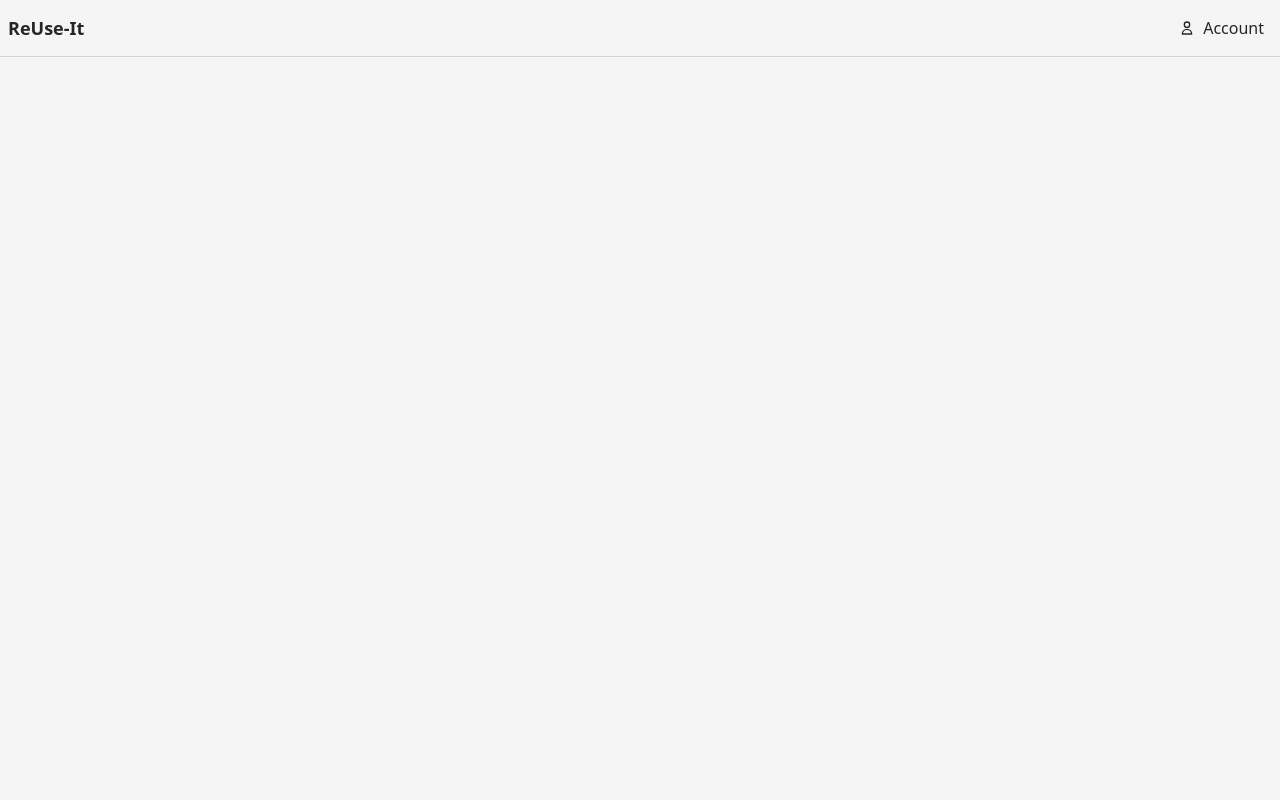
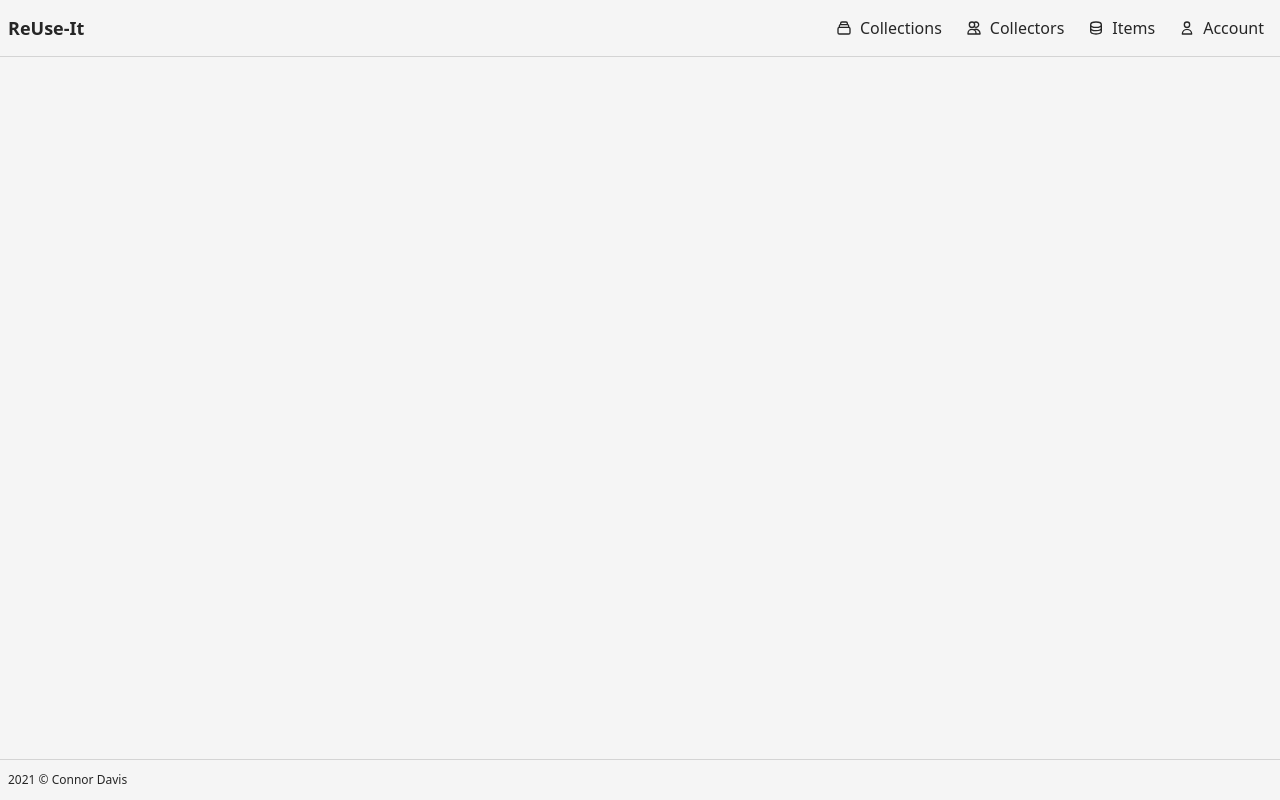
Before and after one commit to connor-davis/resuseit, a Next.js app: page / in a window 1280 px wide. Built offline with nearby package versions, Linux system fonts and the light colour scheme.

Commit message:
add dropdowns, footer and prettier

```diff
--- /dev/null
+++ b/components/dropdowns/collections.tsx
@@ -0,0 +1,85 @@
+import Link from 'next/link';
+import { Menu } from '@headlessui/react';
+import React from 'react';
+
+let CollectionsDropdown: React.FC = () => {
+  let AddIcon: React.FC = () => {
+    return (
+      <svg
+        className="w-4 h-4"
+        fill="none"
+        stroke="currentColor"
+        viewBox="0 0 24 24"
+        xmlns="http://www.w3.org/2000/svg"
+      >
+        <path
+          strokeLinecap="round"
+          strokeLinejoin="round"
+          strokeWidth={2}
+          d="M9 13h6m-3-3v6m5 5H7a2 2 0 01-2-2V5a2 2 0 012-2h5.586a1 1 0 01.707.293l5.414 5.414a1 1 0 01.293.707V19a2 2 0 01-2 2z"
+        />
+      </svg>
+    );
+  };
+
+  let ListIcon: React.FC = () => {
+    return (
+      <svg
+        className="w-4 h-4"
+        fill="none"
+        stroke="currentColor"
+        viewBox="0 0 24 24"
+        xmlns="http://www.w3.org/2000/svg"
+      >
+        <path
+          strokeLinecap="round"
+          strokeLinejoin="round"
+          strokeWidth={2}
+          d="M4 6h16M4 10h16M4 14h16M4 18h16"
+        />
+      </svg>
+    );
+  };
+
+  return (
+    <Menu as="div" className="relative">
+      <Menu.Button className="flex justify-center items-center space-x-2 px-2 py-1 cursor-pointer hover:bg-gray-300 relative dark:hover:bg-gray-800 transition duration-500 ease-in-out focus:outline-none rounded-md">
+        <div>
+          <svg
+            className="w-4 h-4"
+            fill="none"
+            stroke="currentColor"
+            viewBox="0 0 24 24"
+            xmlns="http://www.w3.org/2000/svg"
+          >
+            <path
+              strokeLinecap="round"
+              strokeLinejoin="round"
+              strokeWidth={2}
+              d="M19 11H5m14 0a2 2 0 012 2v6a2 2 0 01-2 2H5a2 2 0 01-2-2v-6a2 2 0 012-2m14 0V9a2 2 0 00-2-2M5 11V9a2 2 0 012-2m0 0V5a2 2 0 012-2h6a2 2 0 012 2v2M7 7h10"
+            />
+          </svg>
+        </div>
+        <div>Collections</div>
+      </Menu.Button>
+
+      <Menu.Items className="flex flex-col w-48 absolute z-10 top-11 right-0 p-2 bg-gray-100 dark:bg-black border-l border-t border-r border-b border-gray-300 dark:border-gray-800 rounded-md">
+        <Menu.Item>
+          <div className="flex flex-auto items-center space-x-2 text-gray-800 dark:text-gray-100 hover:bg-green-200 hover:text-green-500 p-2 cursor-pointer rounded-md">
+            <AddIcon />
+            <div>Add</div>
+          </div>
+        </Menu.Item>
+
+        <Menu.Item>
+          <div className="flex flex-auto items-center space-x-2 text-gray-800 dark:text-gray-100 hover:bg-green-200 hover:text-green-500 p-2 cursor-pointer rounded-md">
+            <ListIcon />
+            <div>List</div>
+          </div>
+        </Menu.Item>
+      </Menu.Items>
+    </Menu>
+  );
+};
+
+export default CollectionsDropdown;
--- /dev/null
+++ b/components/dropdowns/collectors.tsx
@@ -0,0 +1,85 @@
+import Link from 'next/link';
+import { Menu } from '@headlessui/react';
+import React from 'react';
+
+let CollectorsDropdown: React.FC = () => {
+  let AddIcon: React.FC = () => {
+    return (
+      <svg
+        className="w-4 h-4"
+        fill="none"
+        stroke="currentColor"
+        viewBox="0 0 24 24"
+        xmlns="http://www.w3.org/2000/svg"
+      >
+        <path
+          strokeLinecap="round"
+          strokeLinejoin="round"
+          strokeWidth={2}
+          d="M9 13h6m-3-3v6m5 5H7a2 2 0 01-2-2V5a2 2 0 012-2h5.586a1 1 0 01.707.293l5.414 5.414a1 1 0 01.293.707V19a2 2 0 01-2 2z"
+        />
+      </svg>
+    );
+  };
+
+  let ListIcon: React.FC = () => {
+    return (
+      <svg
+        className="w-4 h-4"
+        fill="none"
+        stroke="currentColor"
+        viewBox="0 0 24 24"
+        xmlns="http://www.w3.org/2000/svg"
+      >
+        <path
+          strokeLinecap="round"
+          strokeLinejoin="round"
+          strokeWidth={2}
+          d="M4 6h16M4 10h16M4 14h16M4 18h16"
+        />
+      </svg>
+    );
+  };
+
+  return (
+    <Menu as="div" className="relative">
+      <Menu.Button className="flex justify-center items-center space-x-2 px-2 py-1 cursor-pointer hover:bg-gray-300 relative dark:hover:bg-gray-800 transition duration-500 ease-in-out focus:outline-none rounded-md">
+        <div>
+          <svg
+            className="w-4 h-4"
+            fill="none"
+            stroke="currentColor"
+            viewBox="0 0 24 24"
+            xmlns="http://www.w3.org/2000/svg"
+          >
+            <path
+              strokeLinecap="round"
+              strokeLinejoin="round"
+              strokeWidth={2}
+              d="M12 4.354a4 4 0 110 5.292M15 21H3v-1a6 6 0 0112 0v1zm0 0h6v-1a6 6 0 00-9-5.197M13 7a4 4 0 11-8 0 4 4 0 018 0z"
+            />
+          </svg>
+        </div>
+        <div>Collectors</div>
+      </Menu.Button>
+
+      <Menu.Items className="flex flex-col w-48 absolute z-10 top-11 right-0 p-2 bg-gray-100 dark:bg-black border-l border-t border-r border-b border-gray-300 dark:border-gray-800 rounded-md">
+        <Menu.Item>
+          <div className="flex flex-auto items-center space-x-2 text-gray-800 dark:text-gray-100 hover:bg-green-200 hover:text-green-500 p-2 cursor-pointer rounded-md">
+            <AddIcon />
+            <div>Add</div>
+          </div>
+        </Menu.Item>
+
+        <Menu.Item>
+          <div className="flex flex-auto items-center space-x-2 text-gray-800 dark:text-gray-100 hover:bg-green-200 hover:text-green-500 p-2 cursor-pointer rounded-md">
+            <ListIcon />
+            <div>List</div>
+          </div>
+        </Menu.Item>
+      </Menu.Items>
+    </Menu>
+  );
+};
+
+export default CollectorsDropdown;
--- /dev/null
+++ b/components/dropdowns/items.tsx
@@ -0,0 +1,85 @@
+import Link from 'next/link';
+import { Menu } from '@headlessui/react';
+import React from 'react';
+
+let ItemsDropdown: React.FC = () => {
+  let AddIcon: React.FC = () => {
+    return (
+      <svg
+        className="w-4 h-4"
+        fill="none"
+        stroke="currentColor"
+        viewBox="0 0 24 24"
+        xmlns="http://www.w3.org/2000/svg"
+      >
+        <path
+          strokeLinecap="round"
+          strokeLinejoin="round"
+          strokeWidth={2}
+          d="M9 13h6m-3-3v6m5 5H7a2 2 0 01-2-2V5a2 2 0 012-2h5.586a1 1 0 01.707.293l5.414 5.414a1 1 0 01.293.707V19a2 2 0 01-2 2z"
+        />
+      </svg>
+    );
+  };
+
+  let ListIcon: React.FC = () => {
+    return (
+      <svg
+        className="w-4 h-4"
+        fill="none"
+        stroke="currentColor"
+        viewBox="0 0 24 24"
+        xmlns="http://www.w3.org/2000/svg"
+      >
+        <path
+          strokeLinecap="round"
+          strokeLinejoin="round"
+          strokeWidth={2}
+          d="M4 6h16M4 10h16M4 14h16M4 18h16"
+        />
+      </svg>
+    );
+  };
+
+  return (
+    <Menu as="div" className="relative">
+      <Menu.Button className="flex justify-center items-center space-x-2 px-2 py-1 cursor-pointer hover:bg-gray-300 relative dark:hover:bg-gray-800 transition duration-500 ease-in-out focus:outline-none rounded-md">
+        <div>
+          <svg
+            className="w-4 h-4"
+            fill="none"
+            stroke="currentColor"
+            viewBox="0 0 24 24"
+            xmlns="http://www.w3.org/2000/svg"
+          >
+            <path
+              strokeLinecap="round"
+              strokeLinejoin="round"
+              strokeWidth={2}
+              d="M4 7v10c0 2.21 3.582 4 8 4s8-1.79 8-4V7M4 7c0 2.21 3.582 4 8 4s8-1.79 8-4M4 7c0-2.21 3.582-4 8-4s8 1.79 8 4m0 5c0 2.21-3.582 4-8 4s-8-1.79-8-4"
+            />
+          </svg>
+        </div>
+        <div>Items</div>
+      </Menu.Button>
+
+      <Menu.Items className="flex flex-col w-48 absolute z-10 top-11 right-0 p-2 bg-gray-100 dark:bg-black border-l border-t border-r border-b border-gray-300 dark:border-gray-800 rounded-md">
+        <Menu.Item>
+          <div className="flex flex-auto items-center space-x-2 text-gray-800 dark:text-gray-100 hover:bg-green-200 hover:text-green-500 p-2 cursor-pointer rounded-md">
+            <AddIcon />
+            <div>Add</div>
+          </div>
+        </Menu.Item>
+
+        <Menu.Item>
+          <div className="flex flex-auto items-center space-x-2 text-gray-800 dark:text-gray-100 hover:bg-green-200 hover:text-green-500 p-2 cursor-pointer rounded-md">
+            <ListIcon />
+            <div>List</div>
+          </div>
+        </Menu.Item>
+      </Menu.Items>
+    </Menu>
+  );
+};
+
+export default ItemsDropdown;
--- /dev/null
+++ b/components/footer.tsx
@@ -0,0 +1,11 @@
+import React from 'react';
+
+let Footer = () => {
+  return (
+    <div className="flex w-screen px-2 py-3 justify-between items-center border-t border-gray-300 dark:border-gray-800 text-xs">
+      2021 &copy; Connor Davis
+    </div>
+  );
+};
+
+export default Footer;
--- a/pages/index.tsx
+++ b/pages/index.tsx
@@ -1,7 +1,11 @@
-import Account from "../components/dropdowns/account";
-import Head from "next/head";
-import Navbar from "../components/navbar";
-import React from "react";
+import AccountDropdown from '../components/dropdowns/account';
+import CollectionsDropdown from '../components/dropdowns/collections';
+import CollectorsDropdown from '../components/dropdowns/collectors';
+import Footer from '../components/footer';
+import Head from 'next/head';
+import ItemsDropdown from '../components/dropdowns/items';
+import Navbar from '../components/navbar';
+import React from 'react';
 
 const Index: React.FC = () => {
   return (
@@ -9,9 +13,16 @@ const Index: React.FC = () => {
       <Head>
         <title>ReUse-It | Welcome.</title>
       </Head>
-      <Navbar title="ReUse-It">
-        <Account />
-      </Navbar>
+      <div className="flex flex-col relative h-screen w-screen">
+        <Navbar title="ReUse-It">
+          <CollectionsDropdown />
+          <CollectorsDropdown />
+          <ItemsDropdown />
+          <AccountDropdown />
+        </Navbar>
+        <div className="mb-auto"></div>
+        <Footer></Footer>
+      </div>
     </>
   );
 };
--- /dev/null
+++ b/prettier.config.js
@@ -0,0 +1,6 @@
+module.exports = {
+  trailingComma: 'es5',
+  tabWidth: 2,
+  semi: true,
+  singleQuote: true,
+};
--- a/tailwind.config.js
+++ b/tailwind.config.js
@@ -1,13 +1,13 @@
-let colors = require("tailwindcss/colors");
+let colors = require('tailwindcss/colors');
 
 module.exports = {
-  purge: ["./pages/**/*.{js,ts,jsx,tsx}", "./components/**/*.{js,ts,jsx,tsx}"],
-  darkMode: "media", // or 'media' or 'class'
+  purge: ['./pages/**/*.{js,ts,jsx,tsx}', './components/**/*.{js,ts,jsx,tsx}'],
+  darkMode: 'class', // or 'media' or 'class'
   theme: {
     extend: {
       colors: {
         gray: colors.trueGray,
-        black: "#18181b",
+        black: '#18181b',
       },
     },
   },
```
Also changed, not shown: components/dropdowns/account.tsx (+9 -9 lines).
